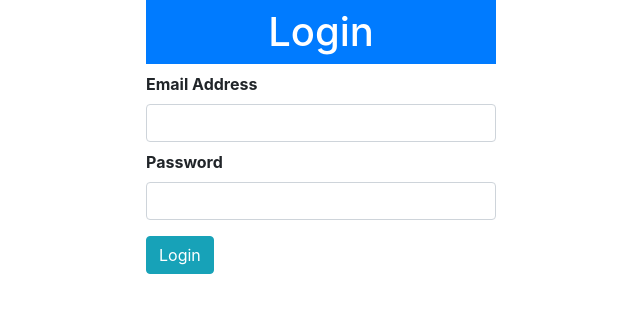
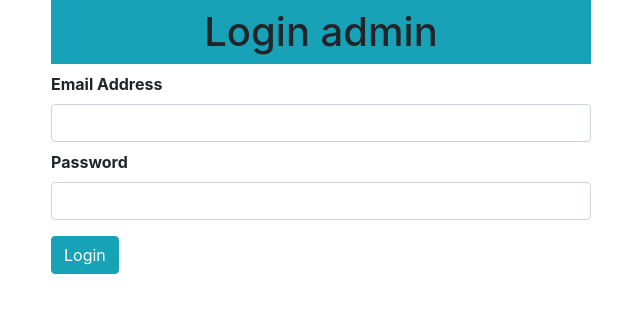
Before and after one commit to Igorcand/E-commerce-Flask, a Flask app: page /login in a window 1280 px wide. Shown: the top 313 px of the page, without its empty margins (319-959 px from the left). Run offline with Flask 2, Linux system fonts and the light colour scheme; some libraries are stand-ins or nearby versions.

Commit message:
update admin/login.html including a form.csrf_token

```diff
--- a/shop/templates/admin/login.html
+++ b/shop/templates/admin/login.html
@@ -5,31 +5,23 @@
 
 <div class="container">
     <!-- Its importing  the other html-->
-    {% from "_formhelpers.html" import render_field %}
     <div class="row">
-        <div class="col-md-4"></div>
-        <div class="col-md-4">
+        <div class="col-md-3"></div>
+        <div class="col-md-6">
+        <div class="text-center h1 bg-info p-2">Login admin</div>
+        {% from "_formhelpers.html" import render_field %}
         {% include '_messages.html' %}
-        <div class="text-center h1 text-white bg-primary p-2">Login</div>
+        <form method="post" enctype="multipart/form-data">
+            {{ form.csrf_token }}
 
-        <form method="post" enctype="multipart/form-data">
             <div>
-
                 {{ render_field(form.email, class="form-control") }}
                 {{ render_field(form.password, class="form-control") }}
-
             </div>
             <p><input type="submit" value="Login" class="btn btn-info mt-2"></p>
-
         </form>
         </div>
-
-        <div class="col-md-4"></div>
-
+        <div class="col-md-3"></div>
     </div>
-
-
-
-
 </div>
 {% endblock content %}
```
